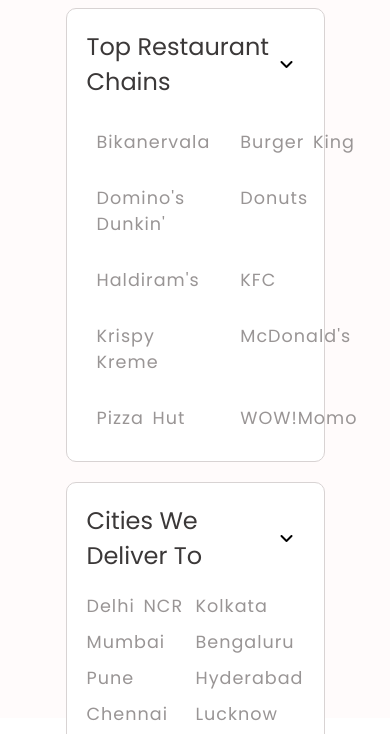
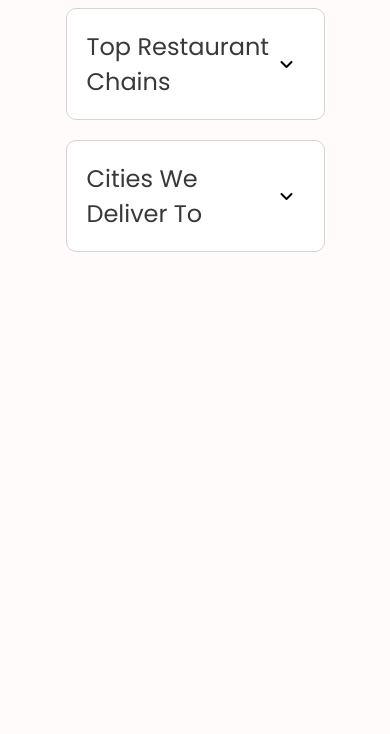
Before and after one commit to AshwiniPatil101089/Zomato-Clone, a plain HTML site: page index.html in a window 390 px wide. Shown: the part 6234-6968 px from the top of the page. Drawn offline with Linux system fonts and the light colour scheme.

Commit message:
final changes

```diff
--- a/mystyle.css
+++ b/mystyle.css
@@ -247,7 +247,7 @@ a {
     border: 1px solid rgb(173, 173, 177);
     border-radius: 10px;
     height: 350px;
-    width: 280px;
+    width: 250px;
     background-size: cover;
     background-position: center;
     position: relative;
@@ -614,12 +614,11 @@ h3 {
 }
 @media only screen and (max-width:600px) {
     .explore_options_card_description_grid {
-        display: grid;
-        grid-template-columns: 1fr 1fr;
-
+        display: none;
+        grid-template-columns: 1fr;
     }
     .explore_options{
-        height: 1200px;
+        height: 1650px;
     }
 }
 
```
